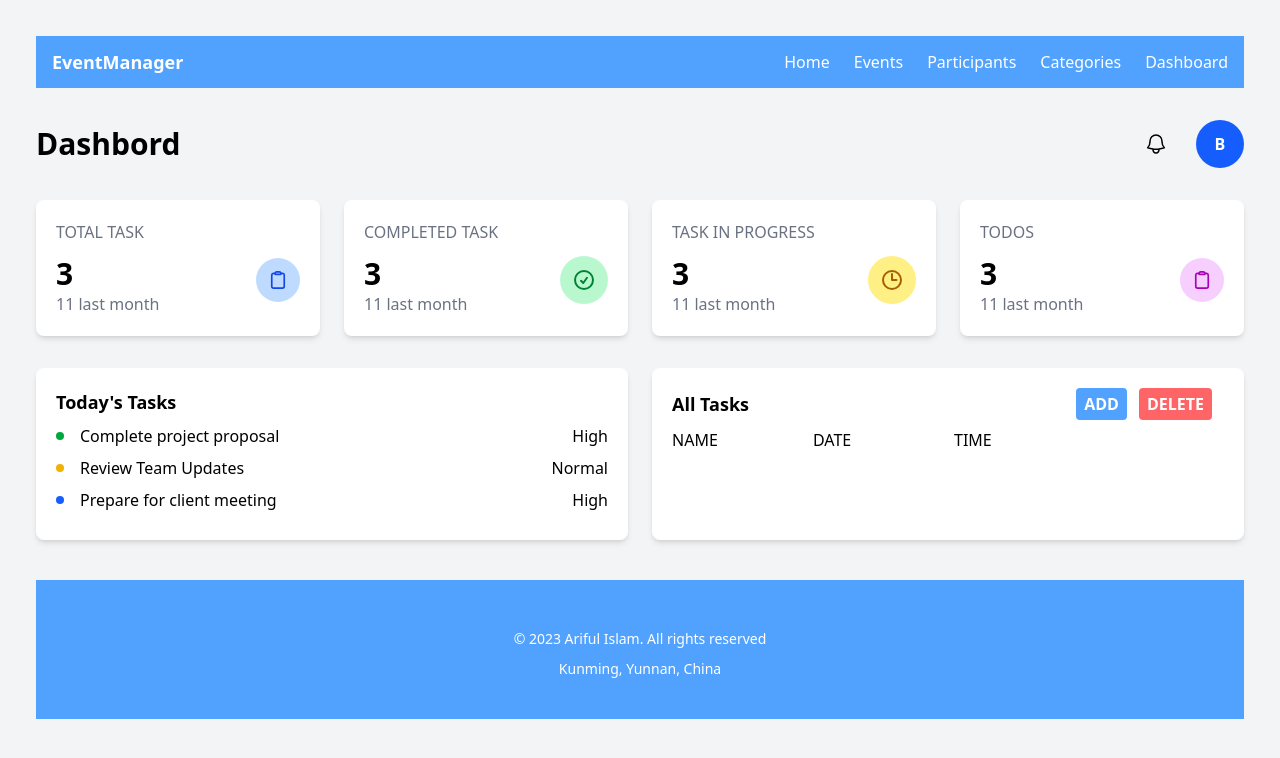
After one commit to arifulislam514/Event-Management-System, a Django app: page /events/manager_dashboard/ in a window 1280 px wide. The commit adds this page. Shown: the top 758 px of the page. Run offline with Django 5.2, Linux system fonts and the light colour scheme; data that the repository does not hold is empty.

Commit message:
frist commit

```diff
--- /dev/null
+++ b/events/templates/base.html
@@ -0,0 +1,86 @@
+<!DOCTYPE html>
+<html lang="en">
+
+<head>
+  <meta charset="UTF-8" />
+  <meta name="viewport" content="width=device-width, initial-scale=1.0" />
+  <title>{% block title %}{% endblock title %}</title>
+  <script src="https://cdn.jsdelivr.net/npm/@tailwindcss/browser@4"></script>
+
+  <link rel="stylesheet" href="https://cdnjs.cloudflare.com/ajax/libs/font-awesome/6.7.2/css/brands.min.css"
+    integrity="sha512-58P9Hy7II0YeXLv+iFiLCv1rtLW47xmiRpC1oFafeKNShp8V5bKV/ciVtYqbk2YfxXQMt58DjNfkXFOn62xE+g=="
+    crossorigin="anonymous" referrerpolicy="no-referrer" />
+
+
+</head>
+
+<body class="p-9 max-w-screen-xl mx-auto bg-gray-100">
+
+  <!-- Navigation Bar  -->
+  <nav class="bg-blue-400 px-4 py-3">
+    <div class="flex justify-between items-center">
+      <a href="#" class="text-white text-lg font-bold">EventManager</a>
+
+      <details class="md:hidden relative">
+        <summary class="p-2 cursor-pointer text-white rounded inline-flex items-center">
+          <svg class="w-6 h-6" fill="none" stroke="currentColor" stroke-width="2" viewBox="0 0 24 24">
+            <path stroke-linecap="round" stroke-linejoin="round" d="M4 6h16M4 12h16M4 18h16" />
+          </svg>
+        </summary>
+
+        <!-- Mobile Menu -->
+        <div class="absolute bg-blue-400 w-64 mt-2 right-0 shadow-lg rounded-lg z-50">
+          <ul class="flex flex-col text-white divide-y">
+            <li><a href="#" class="p-4 block">Home</a></li>
+            <li><a href="#" class="p-4 block">Events</a></li>
+            <li><a href="#" class="p-4 block">Participants</a></li>
+            <li><a href="#" class="p-4 block">Categories</a></li>
+            <li><a href="{% url 'manager_dashboard' %}" class="p-4 block hover:text-gray-200 hover:bg-blue-600">Dashboard</a></li>
+          </ul>
+        </div>
+      </details>
+
+      <!-- Desktop Menu -->
+      <ul class="hidden md:flex space-x-6 text-white font-medium">
+        <li><a href="#" class="hover:text-gray-200 hover:bg-blue-600">Home</a></li>
+        <li><a href="#" class="hover:text-gray-200 hover:bg-blue-600">Events</a></li>
+        <li><a href="#" class="hover:text-gray-200 hover:bg-blue-600">Participants</a></li>
+        <li><a href="#" class="hover:text-gray-200 hover:bg-blue-600">Categories</a></li>
+        <li><a href="{% url 'manager_dashboard' %}" class="hover:text-gray-200 hover:bg-blue-600">Dashboard</a></li>
+      </ul>
+    </div>
+  </nav>
+
+  <main>
+
+    {% block content %}{% endblock content %}
+
+  </main>
+
+
+  <!-- Foter Section  -->
+  <footer class="bg-blue-400 text-white text-center py-6 mt-10">
+    <div class="mt-6 space-y-2">
+      <p class="text-sm leading-relaxed">
+        © 2023 Ariful Islam. All rights reserved
+      </p>
+      <p class="text-sm">Kunming, Yunnan, China</p>
+
+      <div class="flex justify-center items-center gap-6 mt-4 text-2xl">
+        <a href="https://github.com/arifulislam514/test-project.git" target="_blank"
+          class="hover:text-gray-400 transition">
+          <i class="fa-brands fa-github"></i>
+        </a>
+        <a href="https://www.facebook.com/muzan365" target="_blank" class="hover:text-blue-500 transition">
+          <i class="fa-brands fa-facebook"></i>
+        </a>
+        <a href="https://www.instagram.com/muzan_365" target="_blank" class="hover:text-pink-500 transition">
+          <i class="fa-brands fa-square-instagram"></i>
+        </a>
+      </div>
+    </div>
+  </footer>
+
+</body>
+
+</html>
--- /dev/null
+++ b/events/templates/manager_dashboard.html
@@ -0,0 +1,216 @@
+{% extends "base.html" %}
+{% block title %}Dashboard{% endblock title %}
+
+{% block content %}
+ <!-- Header -->
+    <header class="flex justify-between items-center my-8">
+        <h1 class=" text-3xl font-semibold">Dashbord</h1>
+        <div class="flex justify-center gap-4 items-center">
+            <button class=" rounded-full hover:bg-gray-300 p-3">
+                <svg xmlns="http://www.w3.org/2000/svg" fill="none" viewBox="0 0 24 24" stroke-width="1.5"
+                    stroke="currentColor" class="size-6">
+                    <path stroke-linecap="round" stroke-linejoin="round"
+                        d="M14.857 17.082a23.848 23.848 0 0 0 5.454-1.31A8.967 8.967 0 0 1 18 9.75V9A6 6 0 0 0 6 9v.75a8.967 8.967 0 0 1-2.312 6.022c1.733.64 3.56 1.085 5.455 1.31m5.714 0a24.255 24.255 0 0 1-5.714 0m5.714 0a3 3 0 1 1-5.714 0" />
+                </svg>
+
+            </button>
+            <button class="rounded-full bg-blue-600 p-2 h-12 w-12 text-white font-semibold">
+                B
+            </button>
+        </div>
+    </header>
+
+    <main>
+        <!-- cart section  -->
+        <div class="grid grid-cols-1 lg:grid-cols-4 sm:grid-cols-2 gap-6 mb-8">
+            <!-- Total task  -->
+            <div class=" bg-white rounded-lg shadow-md p-5"> <!--  main div  -->
+                <p class=" text-gray-500">TOTAL TASK</p>
+                <div class="flex items-center justify-between"><!--  sub div  -->
+                    <div>
+                        <h3 class=" font-semibold text-3xl mt-3">3</h3>
+                        <p class=" text-gray-500">11 last month</p>
+                    </div>
+                    <div class=" rounded-full bg-blue-200 p-3">
+                        <svg xmlns="http://www.w3.org/2000/svg" fill="none" viewBox="0 0 24 24" stroke-width="2"
+                            stroke="currentColor" class="size-5 text-blue-700">
+                            <path stroke-linecap="round" stroke-linejoin="round"
+                                d="M15.666 3.888A2.25 2.25 0 0 0 13.5 2.25h-3c-1.03 0-1.9.693-2.166 1.638m7.332 0c.055.194.084.4.084.612v0a.75.75 0 0 1-.75.75H9a.75.75 0 0 1-.75-.75v0c0-.212.03-.418.084-.612m7.332 0c.646.049 1.288.11 1.927.184 1.1.128 1.907 1.077 1.907 2.185V19.5a2.25 2.25 0 0 1-2.25 2.25H6.75A2.25 2.25 0 0 1 4.5 19.5V6.257c0-1.108.806-2.057 1.907-2.185a48.208 48.208 0 0 1 1.927-.184" />
+                        </svg>
+                    </div>
+                </div>
+            </div>
+            <!-- Completed Task  -->
+            <div class=" bg-white rounded-lg shadow-md p-5"> <!--  main div  -->
+                <p class=" text-gray-500">COMPLETED TASK</p>
+                <div class="flex items-center justify-between"><!--  sub div  -->
+                    <div>
+                        <h3 class=" font-semibold text-3xl mt-3">3</h3>
+                        <p class=" text-gray-500">11 last month</p>
+                    </div>
+                    <div class=" rounded-full bg-green-200 p-3">
+                        <svg xmlns="http://www.w3.org/2000/svg" fill="none" viewBox="0 0 24 24" stroke-width="2"
+                            stroke="currentColor" class="size-6 text-green-700">
+                            <path stroke-linecap="round" stroke-linejoin="round"
+                                d="M9 12.75 11.25 15 15 9.75M21 12a9 9 0 1 1-18 0 9 9 0 0 1 18 0Z" />
+                        </svg>
+
+                    </div>
+                </div>
+            </div>
+            <!-- Task In Progress  -->
+            <div class=" bg-white rounded-lg shadow-md p-5"> <!--  main div  -->
+                <p class=" text-gray-500">TASK IN PROGRESS</p>
+                <div class="flex items-center justify-between"><!--  sub div  -->
+                    <div>
+                        <h3 class=" font-semibold text-3xl mt-3">3</h3>
+                        <p class=" text-gray-500">11 last month</p>
+                    </div>
+                    <div class=" rounded-full bg-yellow-200 p-3">
+                        <svg xmlns="http://www.w3.org/2000/svg" fill="none" viewBox="0 0 24 24" stroke-width="2"
+                            stroke="currentColor" class="size-6 text-yellow-700">
+                            <path stroke-linecap="round" stroke-linejoin="round"
+                                d="M12 6v6h4.5m4.5 0a9 9 0 1 1-18 0 9 9 0 0 1 18 0Z" />
+                        </svg>
+
+                    </div>
+                </div>
+            </div>
+            <!-- TODOS  -->
+            <div class=" bg-white rounded-lg shadow-md p-5"> <!--  main div  -->
+                <p class=" text-gray-500">TODOS</p>
+                <div class="flex items-center justify-between"><!--  sub div  -->
+                    <div>
+                        <h3 class=" font-semibold text-3xl mt-3">3</h3>
+                        <p class=" text-gray-500">11 last month</p>
+                    </div>
+                    <div class=" rounded-full bg-fuchsia-200 p-3">
+                        <svg xmlns="http://www.w3.org/2000/svg" fill="none" viewBox="0 0 24 24" stroke-width="2"
+                            stroke="currentColor" class="size-5 text-fuchsia-700">
+                            <path stroke-linecap="round" stroke-linejoin="round"
+                                d="M15.666 3.888A2.25 2.25 0 0 0 13.5 2.25h-3c-1.03 0-1.9.693-2.166 1.638m7.332 0c.055.194.084.4.084.612v0a.75.75 0 0 1-.75.75H9a.75.75 0 0 1-.75-.75v0c0-.212.03-.418.084-.612m7.332 0c.646.049 1.288.11 1.927.184 1.1.128 1.907 1.077 1.907 2.185V19.5a2.25 2.25 0 0 1-2.25 2.25H6.75A2.25 2.25 0 0 1 4.5 19.5V6.257c0-1.108.806-2.057 1.907-2.185a48.208 48.208 0 0 1 1.927-.184" />
+                        </svg>
+                    </div>
+                </div>
+            </div>
+        </div>
+
+        <!-- Task List  -->
+        <div class="grid grid-cols-1 lg:grid-cols-2 gap-6"> <!-- Main Div -->
+            <div class="bg-white rounded-lg shadow-md p-5"> <!-- Today Task  -->
+                <span class=" text-lg font-bold">Today's Tasks</span>
+                <!-- Task List  -->
+                <div class="flex justify-between my-2">
+                    <div class="flex items-center gap-4">
+                        <div class="h-2 w-2 rounded-full bg-green-600"></div>
+                        <span>Complete project proposal</span>
+                    </div>
+                    <span>High</span>
+                </div>
+                <div class="flex justify-between mb-2">
+                    <div class="flex items-center gap-4">
+                        <div class="h-2 w-2 rounded-full bg-yellow-500"></div>
+                        <span>Review Team Updates</span>
+                    </div>
+                    <span>Normal</span>
+                </div>
+                <div class="flex justify-between mb-2">
+                    <div class="flex items-center gap-4">
+                        <div class="h-2 w-2 rounded-full bg-blue-600"></div>
+                        <span>Prepare for client meeting</span>
+                    </div>
+                    <span>High</span>
+                </div>
+            </div>
+            <div class="bg-white rounded-lg shadow-md p-5"> <!-- All Task  -->
+                <div class="flex justify-between items-center">
+                    <span class="text-lg font-bold">All Tasks</span>
+                    <div class="mx-3 flex gap-3">
+                        <a href="{% url 'create_event' %}" class="px-2 py-1 bg-blue-400 hover:bg-blue-600 font-semibold text-white rounded-sm">ADD</a>
+                        <a href="#" class="px-2 py-1 bg-red-400 hover:bg-red-600 font-semibold text-white rounded-sm">DELETE</a>
+                    </div>
+                </div>
+                <div class="grid grid-cols-4 gap-3 my-2"> <!-- Tas Head -->
+                    <span>NAME</span>
+                    <span>DATE</span>
+                    <span>TIME</span>
+                </div>
+                <!-- Task List  -->
+
+                {% for event in events %}
+
+                    <div class="grid grid-cols-4 items-center gap-3 mb-2">
+                        {% comment %} Event Name {% endcomment %}
+                        <div class="flex items-center gap-4">
+                            <div class="h-2 w-2 rounded-full bg-green-600"></div>
+                            <span >{{event.name}}</span>
+                        </div>
+                        {% comment %} Date {% endcomment %}
+                        <div><span>{{event.date}}</span></div>
+                        <div><span>{{event.time}}</span></div>
+                        {% comment %} Edit And Delete Option {% endcomment %}
+                        <div class="flex gap-1">
+                            <a href='{% url "update_event" event.id %}' class="px-2 py-1 bg-green-500">Edit</a>
+                            {% comment %} <form action='{% url "update_event" event.id %}' method='POST'>
+                                {% csrf_token %}
+                                <button type='submit' class="px-2 py-1 bg-green-500">Edit</button>
+                            </form> {% endcomment %}
+                            <form action='{% url "delete_event" event.id %}' method='POST'>
+                                {% csrf_token %}
+                                <button type='submit' class="px-2 py-1 bg-red-500">Delete</button>
+                            </form>
+                        </div>
+                    </div>
+
+                {% endfor %}
+
+
+
+
+
+
+
+
+                {% comment %} <div class="grid grid-cols-4 items-center gap-3 mb-2">
+                    <div class="flex items-center gap-4">
+                        <div class="h-2 w-2 rounded-full bg-red-600"></div>
+                        <span>Test Task</span>
+                    </div>
+                    <div class="flex"><span class=" bg-blue-400 px-2 rounded-lg">Normal</span></div>
+                    <div class="flex -space-x-2"> <!-- Team  -->
+                        <div class="h-7 w-7 rounded-full bg-green-500 flex items-center justify-center border-2 border-white">
+                            <Span class=" text-white">A</Span>
+                        </div>
+                        <div class="h-7 w-7 rounded-full bg-red-500 flex items-center justify-center border-2 border-white">
+                            <Span class=" text-white">B</Span>
+                        </div>
+                        <div class="h-7 w-7 rounded-full bg-blue-500 flex items-center justify-center border-2 border-white">
+                            <Span class=" text-white">C</Span>
+                        </div>
+                    </div>
+                    <span>9 Month ago</span>
+                </div>
+                <div class="grid grid-cols-4 items-center gap-3 mb-2">
+                    <div class="flex items-center gap-4">
+                        <div class="h-2 w-2 rounded-full bg-blue-600"></div>
+                        <span>Test Task</span>
+                    </div>
+                    <div class="flex"><span class=" bg-blue-400 px-2 rounded-lg">High</span></div>
+                    <div class="flex -space-x-2"> <!-- Team  -->
+                        <div class="h-7 w-7 rounded-full bg-green-500 flex items-center justify-center border-2 border-white">
+                            <Span class=" text-white">A</Span>
+                        </div>
+                        <div class="h-7 w-7 rounded-full bg-red-500 flex items-center justify-center border-2 border-white">
+                            <Span class=" text-white">B</Span>
+                        </div>
+                        <div class="h-7 w-7 rounded-full bg-blue-500 flex items-center justify-center border-2 border-white">
+                            <Span class=" text-white">C</Span>
+                        </div>
+                    </div>
+                    <span>9 Month ago</span>
+                </div> {% endcomment %}
+
+            </div>
+        </div>
+    </main>
+{% endblock content %}
--- a/events/urls.py
+++ b/events/urls.py
@@ -1,7 +1,11 @@
 from django.urls import path
-from events.views import create_event, create_category
+from events.views import create_event, create_category, update_event, delete_event
+from events import views
 
 urlpatterns = [
     path('create_event/', create_event, name="create_event"),
-    path('create_category/', create_category, name="create_category")
+    path('delete_event/<int:id>', delete_event, name="delete_event"),
+    path('update_event/<int:id>/', update_event, name="update_event"),
+    path('create_category/', create_category, name="create_category"),
+    path('manager_dashboard/', views.view_event_list, name="manager_dashboard")
 ]
--- a/events/views.py
+++ b/events/views.py
@@ -30,7 +30,7 @@ def create_event(request):
 
 
 """ Update Event """
-def update_event(request):
+def update_event(request, id):
     event = Event.objects.get(id=id)
     event_form = EventModelForm(instance=event)
 
@@ -48,31 +48,41 @@ def update_event(request):
             event_location.save()
 
             messages.success(request,"Event Updated Successfully")
-            return redirect('update_event')
+            return redirect('update_event',id=id)
+        # else:
+        #     messages.error(request,"Somthing wrong")
+        #     return redirect('update_event',id=id)
+
 
     context = {"event_form": event_form, "event_location_form":event_location_form}
     return render(request, "event_form.html", context)
 
 
 """ Delete Event """
-def delete_event(request):
+def delete_event(request, id):
     if request.method == 'POST':
         event = Event.objects.get(id=id)
         event.delete()
 
         messages.success(request, "Event Deleted Successfully")
-        return redirect('update_event')
+        return redirect('manager_dashboard')
     else:
         messages.error(request, "Something Wrong")
-        return redirect('update_event')
+        return redirect('manager_dashboard')
 
 
 
-""" view Event """
-def view_event(request):
+""" view Event count by Category """
+def view_event_count(request):
     category = Category.objects.annotate(
         num_event = Count('event')).order_by('num_event')
     return render(request,"show_event.html", {"category": category})
+
+
+""" view Event List """
+def view_event_list(request):
+    events = Event.objects.all().order_by('-date')
+    return render(request, "manager_dashboard.html", {"events": events})
 
 
 """ Create Category """
@@ -103,3 +113,7 @@ def delete_category(request):
     else:
         messages.error(request, "Something Wrong")
         return redirect('delete_category')
+
+
+def manager_dashboard(request):
+    return render(request, "manager_dashboard.html")
```
Also changed, not shown: events/forms.py (+49 -2 lines), events/templates/category_form.html (+8 -14 lines), events/templates/event_form.html (+8 -14 lines), events/migrations/0003_alter_event_category.py (added), 1 other file.
